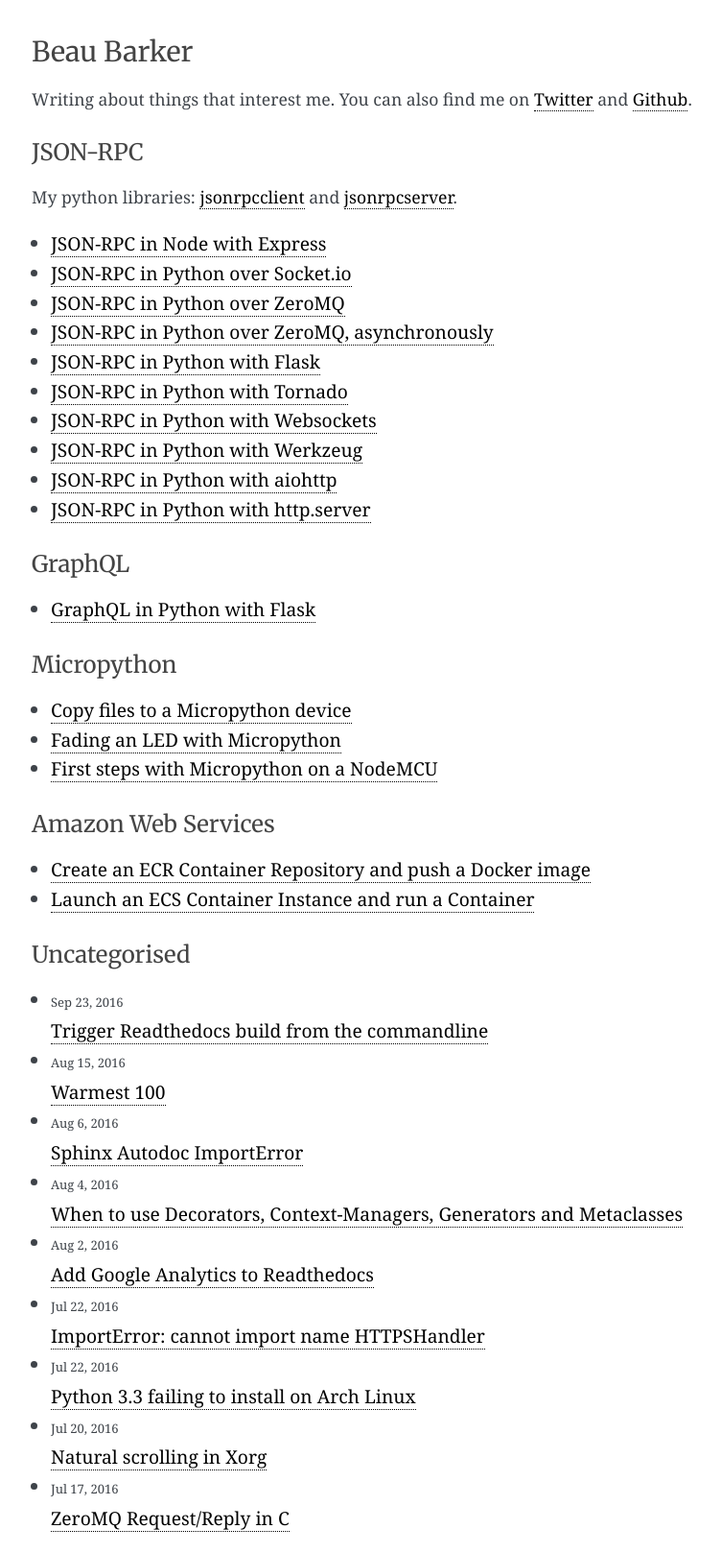
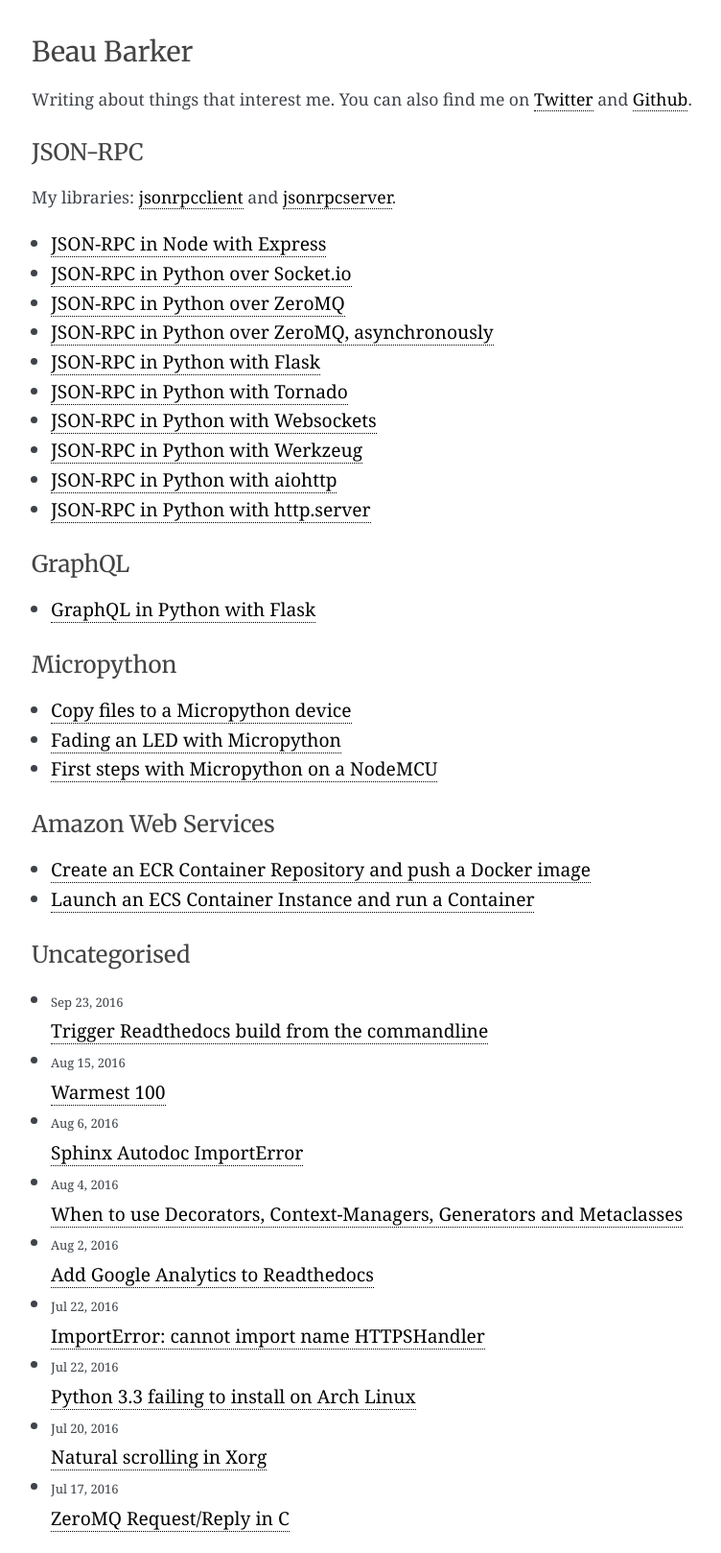
Before and after one commit to explodinglabs/explodinglabs.github.io, a Jekyll site: the page built from index.html, in a window 1280 px wide. Shown: the whole page at 96% size, without its empty margins (227-979 px from the left). Built offline with Jekyll 4.4.1, drawn with Linux system fonts in a browser that asks for light colours; some web fonts are replaced; some of the changed lines change nothing that is shown.

Commit message:
Reordering index page

```diff
--- a/_config.yml
+++ b/_config.yml
@@ -30,13 +30,9 @@
         output: true
         priority: 1
         intro: >
-            My python libraries:
+            My libraries:
             <a href="https://jsonrpcclient.readthedocs.io">jsonrpcclient</a> and
             <a href="https://jsonrpcserver.readthedocs.io">jsonrpcserver</a>.
-    aws:
-        title: Amazon Web Services
-        output: true
-        priority: 99
     graphql:
         title: GraphQL
         output: true
@@ -45,3 +41,7 @@
         title: Micropython
         output: true
         priority: 3
+    aws:
+        title: Amazon Web Services
+        output: true
+        priority: 4
```
